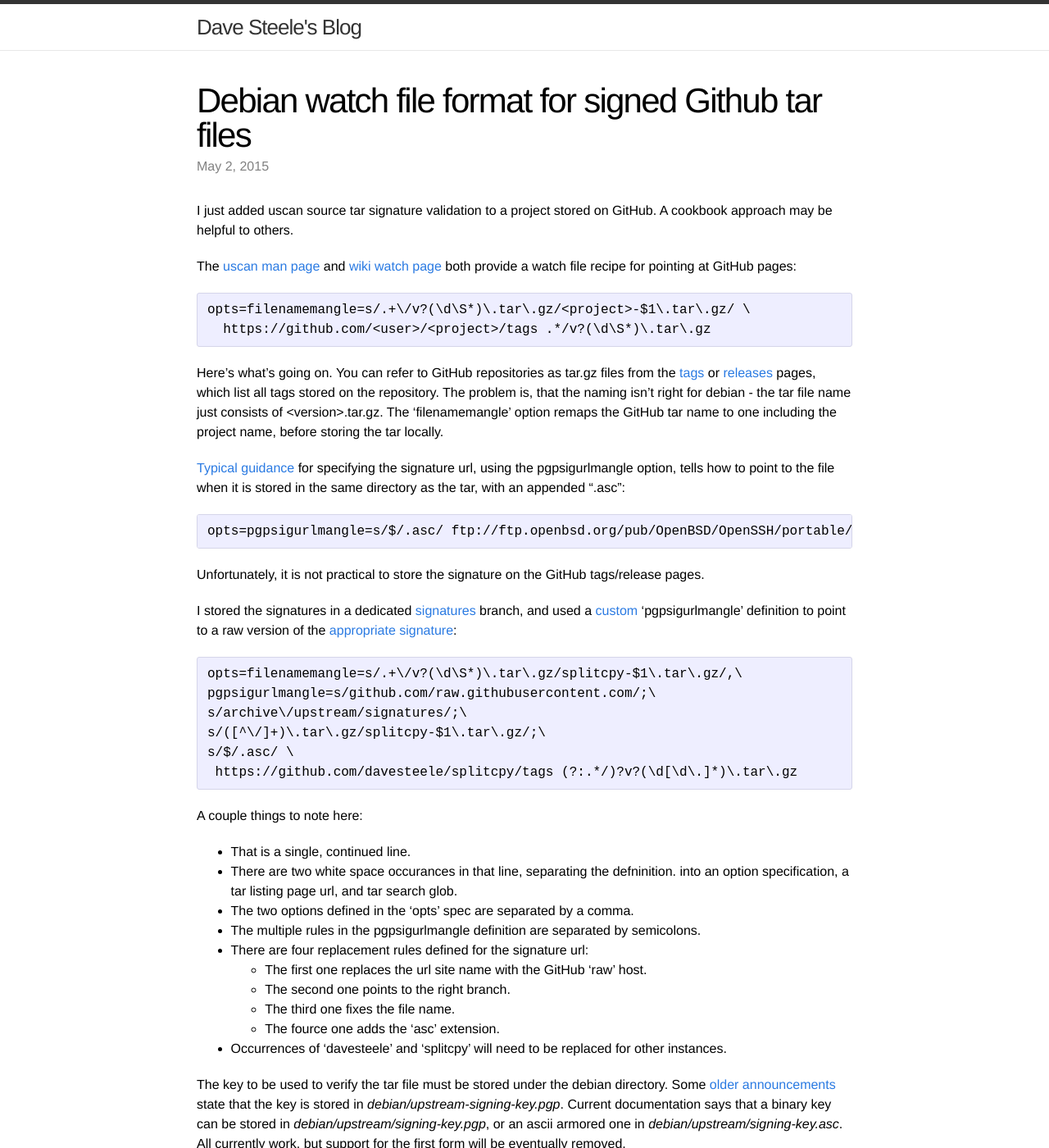
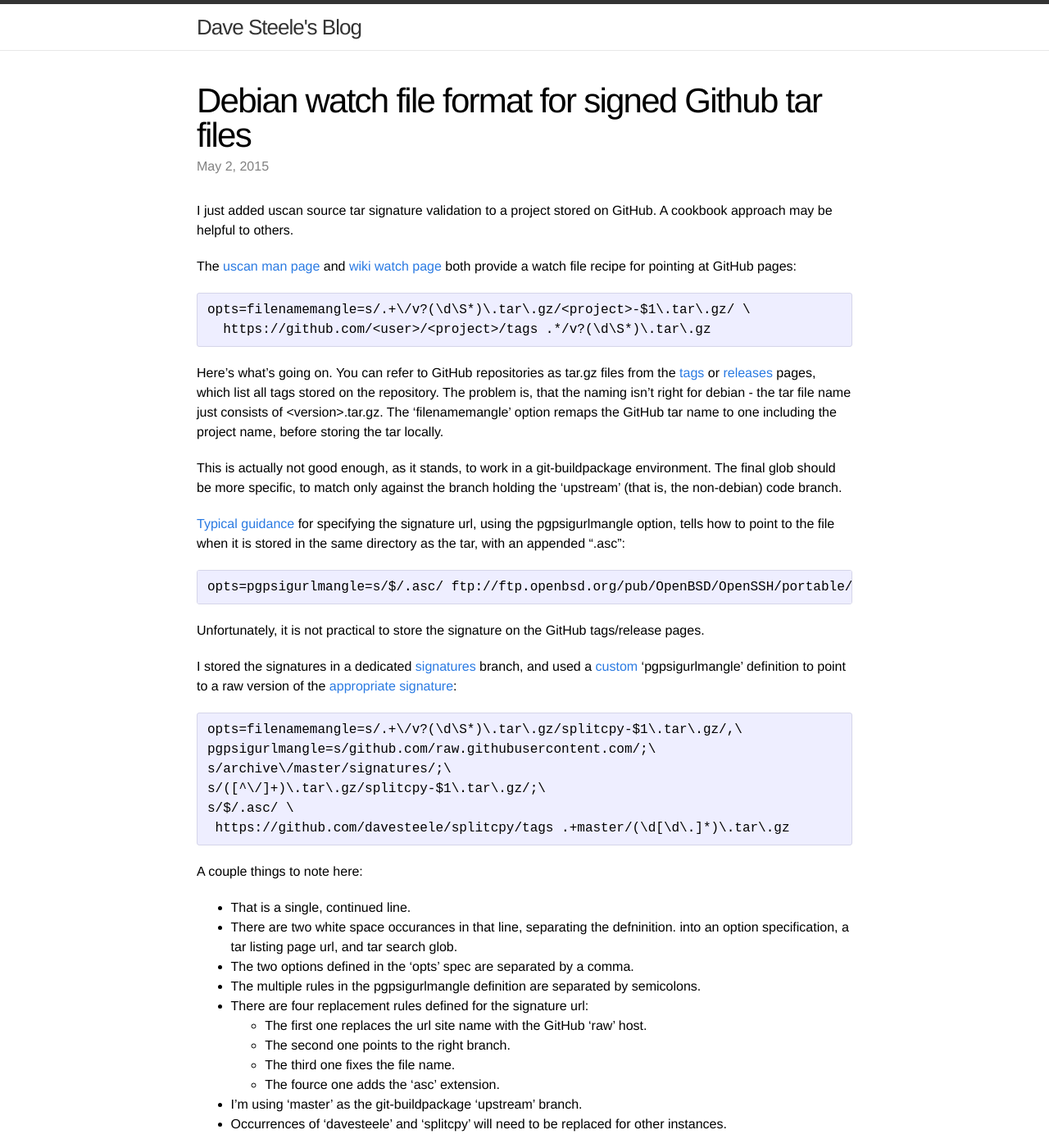
Before and after one commit to davesteele/davesteele.github.io, a Jekyll site: the page built from _posts/2015-05-02-debian-watch-file-format-for-signed-github-source-tars.markdown, in a window 1280 px wide and 1400 px high. Shown: the whole window at 82% size. Built offline with Jekyll 4.4.1, drawn with Linux system fonts in a browser that asks for light colours; comment, search, counter and statistics services are not loaded.

Commit message:
Update watch post for watch format fixes

```diff
--- a/_posts/2015-05-02-debian-watch-file-format-for-signed-github-source-tars.markdown
+++ b/_posts/2015-05-02-debian-watch-file-format-for-signed-github-source-tars.markdown
@@ -27,6 +27,10 @@ storing the tar locally.
 [tags]: https://github.com/davesteele/splitcpy/tags
 [releases]: https://github.com/davesteele/splitcpy/releases
 
+This is actually not good enough, as it stands, to work in a git-buildpackage
+environment. The final glob should be more specific, to match only against the
+branch holding the 'upstream' (that is, the non-debian) code branch.
+
 [Typical guidance][] for specifying the signature url, using the pgpsigurlmangle
 option, tells how to point to the file when it is stored in the same directory
 as the tar, with an appended ".asc":
@@ -48,10 +52,10 @@ I stored the signatures in a dedicated [signatures][] branch, and used a
 
     opts=filenamemangle=s/.+\/v?(\d\S*)\.tar\.gz/splitcpy-$1\.tar\.gz/,\
     pgpsigurlmangle=s/github.com/raw.githubusercontent.com/;\
-    s/archive\/upstream/signatures/;\
+    s/archive\/master/signatures/;\
     s/([^\/]+)\.tar\.gz/splitcpy-$1\.tar\.gz/;\
     s/$/.asc/ \
-     https://github.com/davesteele/splitcpy/tags (?:.*/)?v?(\d[\d\.]*)\.tar\.gz
+     https://github.com/davesteele/splitcpy/tags .+master/(\d[\d\.]*)\.tar\.gz
 
 A couple things to note here:
 
@@ -66,6 +70,7 @@ semicolons.
   * The second one points to the right branch.
   * The third one fixes the file name.
   * The fource one adds the 'asc' extension.
+* I'm using 'master' as the git-buildpackage 'upstream' branch.
 * Occurrences of 'davesteele' and 'splitcpy' will need to be replaced for
 other instances.
 
```
